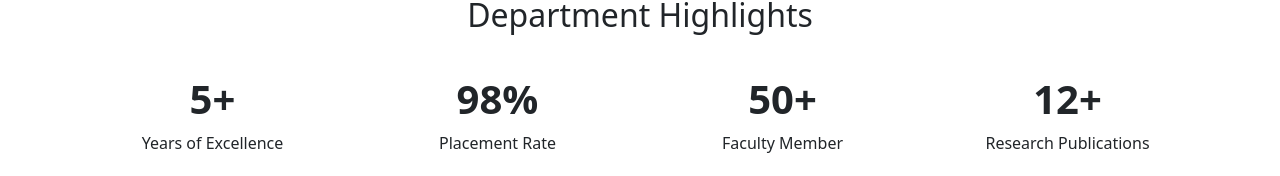
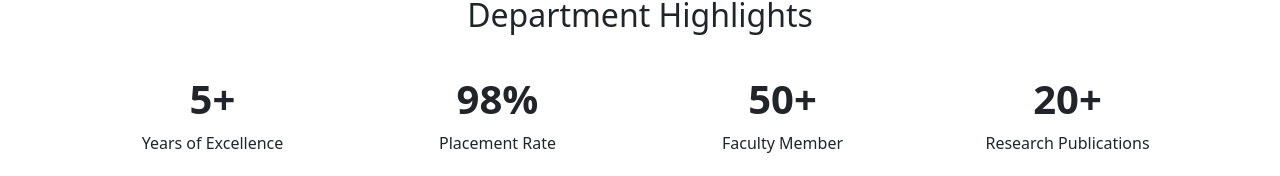
Before and after one commit to Ashwinkumaresan/IT_dept, a React (Vite) app: page / in a window 1280 px wide. Shown: the part 1147-1323 px from the top of the page. Built offline with nearby package versions, Linux system fonts and the light colour scheme.

Commit message:
Scroll on trigger

```diff
--- a/package.json
+++ b/package.json
@@ -18,8 +18,11 @@
     "bootstrap-icons": "^1.11.3",
     "react": "^19.0.0",
     "react-bootstrap": "^2.10.9",
+    "react-countup": "^6.5.3",
     "react-dom": "^19.0.0",
-    "react-router-dom": "^7.4.0"
+    "react-intersection-observer": "^9.16.0",
+    "react-router-dom": "^7.4.0",
+    "react-scroll-trigger": "^0.6.14"
   },
   "devDependencies": {
     "@eslint/js": "^9.21.0",
--- a/src/components/Home/hero_caurosal/About/About.jsx
+++ b/src/components/Home/hero_caurosal/About/About.jsx
@@ -1,10 +1,17 @@
 import { Container, Row, Col, Card, Button } from "react-bootstrap";
 import { Link } from "react-router-dom";
+import CountUp from 'react-countup';
+import ScrollTrigger from 'react-scroll-trigger';
+import { useInView } from "react-intersection-observer";
 import { FontAwesomeIcon } from '@fortawesome/react-fontawesome';
 import { faGraduationCap,faShapes } from '@fortawesome/free-solid-svg-icons';
+import { useState } from "react";
 // import { FaInfoCircle, FaGraduationCap, FaUniversity, FaUsers } from "react-icons/fa";
 
 export const About = () => {
+    const [counterState, setCounterState] = useState(false);
+    const { ref, inView } = useInView();
+
   return (
     <>
     <section className="w-100 py-5 bg-light my-5">
@@ -85,21 +92,42 @@ export const About = () => {
     <section className="w-100">
         <Container>
         <h2 className="text-center mb-4">Department Highlights</h2>
-            <Row>
+            <Row ref={ref}>
                 <Col xs={6} sm={6} md={3} lg={3} xl={3} className="text-center my-3">
-                    <h2 className="display-6 fw-bold">5+</h2>
+                    <h2 className="display-6 fw-bold">
+                        { inView  && <CountUp
+                        start={0}
+                        end={5}
+                        duration={2.75} >
+                        </CountUp>}+
+                        </h2>
                     <p>Years of Excellence</p>
                 </Col>
                 <Col xs={6} sm={6} md={3} lg={3} xl={3} className="text-center my-3">
-                    <h2 className="display-6 fw-bold">98%</h2>
+                    <h2 className="display-6 fw-bold">
+                    { inView  && <CountUp
+                        start={0}
+                        end={98}
+                        duration={2.75} >
+                        </CountUp>}%</h2>
                     <p>Placement Rate</p>
                 </Col>
                 <Col xs={6} sm={6} md={3} lg={3} xl={3} className="text-center my-3">
-                    <h2 className="display-6 fw-bold">50+</h2>
+                    <h2 className="display-6 fw-bold">
+                    { inView  && <CountUp
+                        start={0}
+                        end={50}
+                        duration={2.75} >
+                        </CountUp>}+</h2>
                     <p>Faculty Member</p>
                 </Col>
                 <Col xs={6} sm={6} md={3} lg={3} xl={3} className="text-center my-3">
-                    <h2 className="display-6 fw-bold">12+</h2>
+                    <h2 className="display-6 fw-bold">
+                    { inView  && <CountUp
+                        start={0}
+                        end={20}
+                        duration={2.75} >
+                        </CountUp>}+</h2>
                     <p>Research Publications</p>
                 </Col>
             </Row>
```
Also changed, not shown: 1 other file (tests, documents, lock files or other folders).
